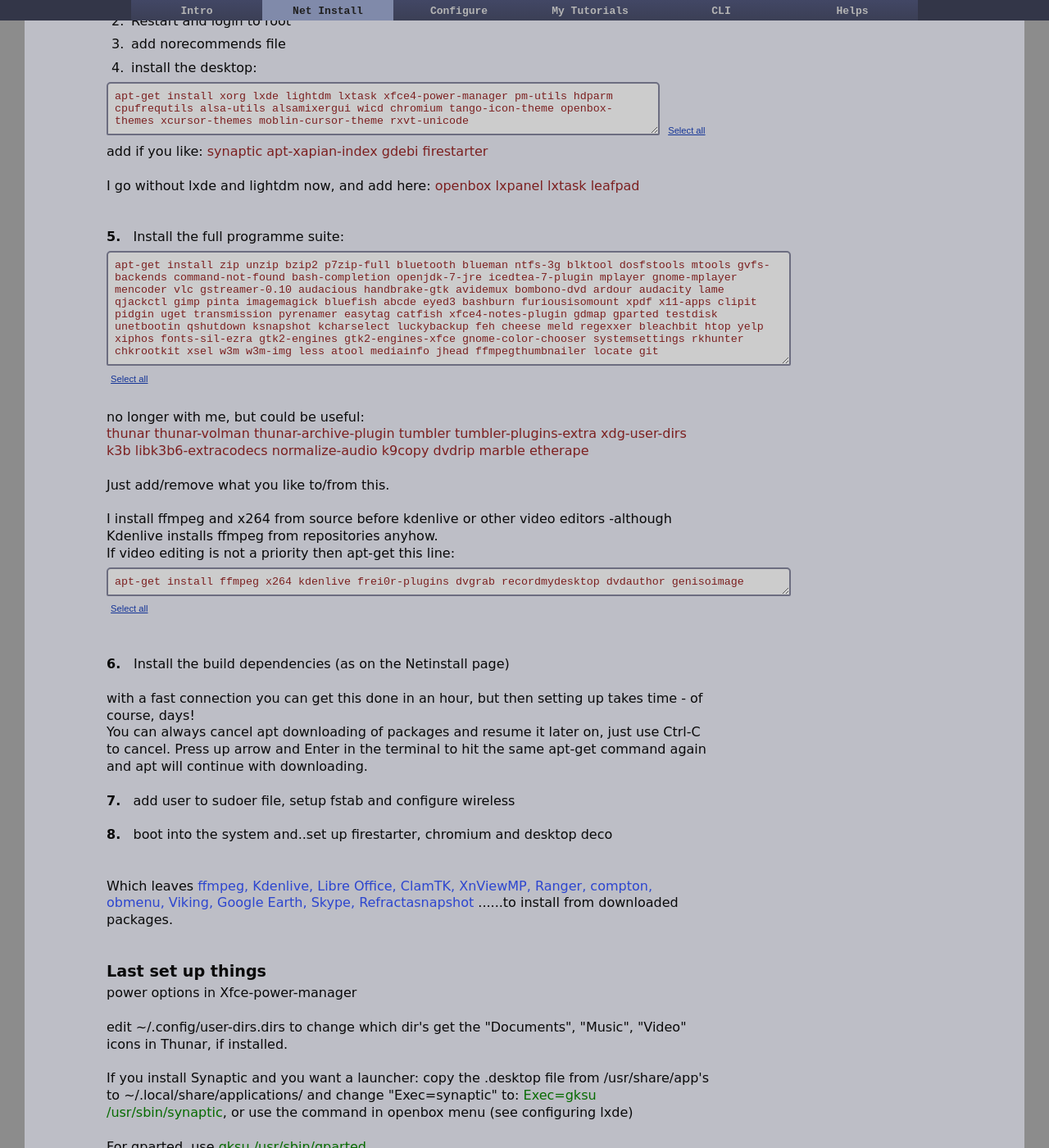
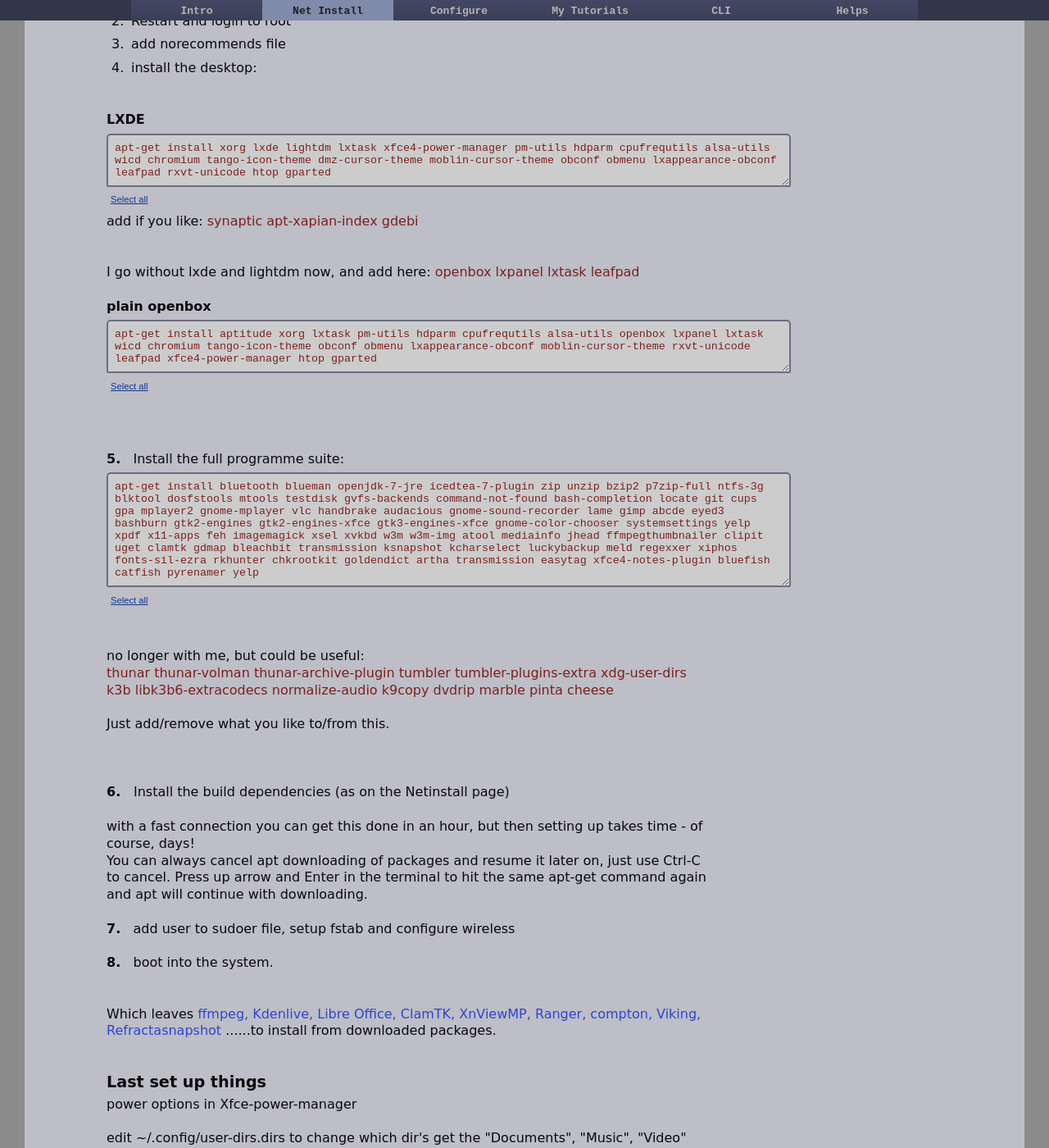
Before and after one commit to dquinton/debian-install, a Jekyll site: the page built from netinstall/lxde-fast.html, in a window 1280 px wide and 1400 px high, scrolled down 377 px. Shown: the whole window at 82% size. Built offline with Jekyll 4.4.1, drawn with Linux system fonts in a browser that asks for light colours.

Commit message:
updating pages

```diff
--- a/netinstall/lxde-fast.html
+++ b/netinstall/lxde-fast.html
@@ -15,40 +15,46 @@
 <li>Restart and login to root</li>
 <li>add norecommends file</li>
 <li>install the desktop:</li></ol></div>
-
+<br><br>
+<b>LXDE</b>
 <form>
-<textarea name="T" id="install" rows="3" cols="80">
-apt-get install xorg lxde lightdm lxtask xfce4-power-manager pm-utils hdparm cpufrequtils alsa-utils alsamixergui wicd chromium tango-icon-theme openbox-themes xcursor-themes moblin-cursor-theme rxvt-unicode</textarea>
+<textarea name="T" id="install" rows="3" cols="100">
+apt-get install xorg lxde lightdm lxtask xfce4-power-manager pm-utils hdparm cpufrequtils alsa-utils wicd chromium tango-icon-theme dmz-cursor-theme moblin-cursor-theme obconf obmenu lxappearance-obconf leafpad rxvt-unicode htop gparted</textarea>
 &nbsp;<input type="button" class="submitLink" value="Select all" onClick="javascript:this.form.T.focus();this.form.T.select();">
 </form>
 
 
-add if you like: <span class="inst">synaptic apt-xapian-index gdebi firestarter</span>
+add if you like: <span class="inst">synaptic apt-xapian-index gdebi</span>
+<br><br><br>
+
+I go without lxde and lightdm now, and add here: <span class="inst">openbox lxpanel lxtask leafpad</span>
 <br><br>
-I go without lxde and lightdm now, and add here: <span class="inst">openbox lxpanel lxtask leafpad</span>
+
+<b>plain openbox</b>
+<form>
+<textarea name="T" id="install" rows="3" cols="100">
+apt-get install aptitude xorg lxtask pm-utils hdparm cpufrequtils alsa-utils openbox lxpanel lxtask wicd chromium tango-icon-theme obconf obmenu lxappearance-obconf moblin-cursor-theme rxvt-unicode leafpad xfce4-power-manager htop gparted</textarea>
+&nbsp;<input type="button" class="submitLink" value="Select all" onClick="javascript:this.form.T.focus();this.form.T.select();">
+</form>
 <br><br><br>
 
 <b>5.</b>&nbsp;&nbsp; Install the full programme suite:
 
 <form>
 <textarea name="T" id="install" rows="8" cols="100">
-apt-get install zip unzip bzip2 p7zip-full bluetooth blueman ntfs-3g blktool dosfstools mtools gvfs-backends command-not-found bash-completion openjdk-7-jre icedtea-7-plugin mplayer gnome-mplayer mencoder vlc gstreamer-0.10 audacious handbrake-gtk avidemux bombono-dvd ardour audacity lame qjackctl gimp pinta imagemagick bluefish abcde eyed3 bashburn furiousisomount xpdf x11-apps clipit pidgin uget transmission pyrenamer easytag catfish xfce4-notes-plugin gdmap gparted testdisk unetbootin qshutdown ksnapshot kcharselect luckybackup feh cheese meld regexxer bleachbit htop yelp xiphos fonts-sil-ezra gtk2-engines gtk2-engines-xfce gnome-color-chooser systemsettings rkhunter chkrootkit xsel w3m w3m-img less atool mediainfo jhead ffmpegthumbnailer locate git</textarea>
+apt-get install bluetooth blueman openjdk-7-jre icedtea-7-plugin zip unzip bzip2 p7zip-full ntfs-3g blktool dosfstools mtools testdisk gvfs-backends command-not-found bash-completion locate git cups gpa mplayer2 gnome-mplayer vlc handbrake audacious gnome-sound-recorder lame gimp abcde eyed3 bashburn gtk2-engines gtk2-engines-xfce gtk3-engines-xfce gnome-color-chooser systemsettings yelp xpdf x11-apps feh imagemagick xsel xvkbd w3m w3m-img atool mediainfo jhead ffmpegthumbnailer clipit uget clamtk gdmap bleachbit transmission ksnapshot kcharselect luckybackup meld regexxer xiphos fonts-sil-ezra rkhunter chkrootkit goldendict artha transmission easytag xfce4-notes-plugin bluefish catfish pyrenamer yelp</textarea>
 &nbsp;<input type="button" class="submitLink" value="Select all" onClick="javascript:this.form.T.focus();this.form.T.select();">
 </form>
-<br>
+<br><br>
+
+
 
 no longer with me, but could be useful:<br>
-<span class="inst">thunar thunar-volman thunar-archive-plugin tumbler tumbler-plugins-extra xdg-user-dirs k3b libk3b6-extracodecs normalize-audio k9copy dvdrip marble etherape</span>
+<span class="inst">thunar thunar-volman thunar-archive-plugin tumbler tumbler-plugins-extra xdg-user-dirs k3b libk3b6-extracodecs normalize-audio k9copy dvdrip marble pinta cheese </span>
 <br><br>
 Just add/remove what you like to/from this.
 <br><br>
-I install ffmpeg and x264 from source before kdenlive or other video editors -although Kdenlive installs ffmpeg from repositories anyhow. <br> If video editing is not a priority then apt-get this line:
 
-<form>
-<textarea name="T" id="install" rows="1" cols="100">
-apt-get install ffmpeg x264 kdenlive frei0r-plugins dvgrab recordmydesktop dvdauthor genisoimage </textarea>
-&nbsp;<input type="button" class="submitLink" value="Select all" onClick="javascript:this.form.T.focus();this.form.T.select();">
-</form>
 
 <br><br>
 <b>6. </b>&nbsp;&nbsp;Install the build dependencies (as on the Netinstall page)
@@ -60,11 +66,11 @@
 
 <b>7.</b> &nbsp;&nbsp;add user to sudoer file, setup fstab and configure wireless
 <br><br>
-<b>8.</b>&nbsp;&nbsp; boot into the system and..set up firestarter, chromium and desktop deco
+<b>8.</b>&nbsp;&nbsp; boot into the system.
 <br><br><br>
 
 
-Which leaves <span class="blue">ffmpeg, Kdenlive, Libre Office, ClamTK, XnViewMP, Ranger, compton, obmenu, Viking, Google Earth, Skype, Refractasnapshot </span> ......to install from downloaded packages.
+Which leaves <span class="blue">ffmpeg, Kdenlive, Libre Office, ClamTK, XnViewMP, Ranger, compton, Viking, Refractasnapshot </span> ......to install from downloaded packages.
 
 
 <br><br><br>
```
Also changed, not shown: netinstall/step3.html (+5 -5 lines), netinstall/step4.html (+22 -9 lines), tutorial/11a-gps.html (+2 -5 lines).
